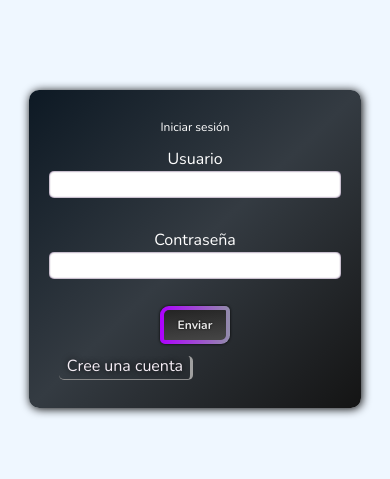
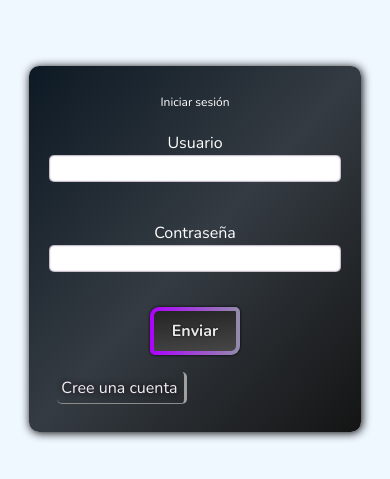
Before and after one commit to GuidoGlielmi/alkemy-project, a React (Create React App) app: page /#/login in a window 390 px wide. Shown: the part 173-652 px from the top of the page. Built offline with nearby package versions, Linux system fonts and the light colour scheme.

Commit message:
CSS responsiveness improved

```diff
--- a/src/components/button/Button.module.css
+++ b/src/components/button/Button.module.css
@@ -19,11 +19,11 @@
   transform: scale(0.98);
 }
 .small {
-  font-size: var(--global-font-small);
+  font-size: 0.75em;
 }
 .medium {
-  font-size: var(--global-font-medium);
+  font-size: 1em;
 }
 .large {
-  font-size: var(--global-font-large);
+  font-size: 1.5em;
 }
--- a/src/components/card/Card.module.css
+++ b/src/components/card/Card.module.css
@@ -19,6 +19,8 @@
 }
 .card > div {
   display: flex;
+  justify-content: space-evenly;
+  flex-wrap: wrap;
   gap: 20px;
 }
 .card > :last-child {
--- a/src/components/header/Header.module.css
+++ b/src/components/header/Header.module.css
@@ -15,3 +15,13 @@
   margin: 0 1vw;
   gap: 1vw;
 }
+@media (max-width: 768px) {
+  .header {
+    flex-direction: column;
+  }
+  .header > div {
+    flex-direction: column;
+    align-items: center;
+    gap: 1vh;
+  }
+}
--- a/src/components/task-group/TaskGroup.module.css
+++ b/src/components/task-group/TaskGroup.module.css
@@ -6,6 +6,7 @@
   flex-direction: column;
   flex: 1 1 0px; /* all items with equal width */
   position: relative;
+  min-width: 0;
   padding: 0 20px;
 }
 
@@ -18,3 +19,12 @@
   font-size: 1.7em;
   align-self: center;
 }
+@media (max-width: 768px) {
+  .group + .group {
+    border-left: none;
+    border-top: solid 3px rgb(80, 80, 80);
+  }
+  .group {
+    padding: 20px 0;
+  }
+}
--- a/src/components/tasks/Tasks.module.css
+++ b/src/components/tasks/Tasks.module.css
@@ -1,8 +1,7 @@
 .tasks {
   display: flex;
   position: relative;
-  margin-top: 5vh;
-  padding-top: 40px;
+  margin-top: max(5vw, 5vh);
 }
 
 .tasks span {
--- a/src/index.css
+++ b/src/index.css
@@ -33,13 +33,17 @@ input {
 }
 a,
 .buttonSecondary {
+  flex-shrink: 0;
   position: relative;
   color: #f5edf5;
   text-decoration: none;
   text-shadow: 0 0 6px black;
   transition: all 0.1s ease;
   width: max-content;
-  margin: 10px 0 10px 18px;
+  text-align: center;
+  margin: max(1vw, 1vh);
+  padding: 4px;
+  padding-right: max(2%, 10px);
 }
 a:hover,
 .buttonSecondary:hover {
@@ -52,9 +56,9 @@ a::before,
 .buttonSecondary::before {
   content: '';
   position: absolute;
-  right: -10px;
-  bottom: -2px;
-  width: calc(100% + 18px);
+  bottom: 0;
+  right: 0;
+  width: 100%;
   height: 100%;
   border-radius: 5px;
   border-right: 3px solid #a0a0a0;
--- a/src/views/login/Login.module.css
+++ b/src/views/login/Login.module.css
@@ -11,7 +11,8 @@
 .form form {
   display: flex;
   flex-direction: column;
-  width: 50%;
+  gap: max(1vw, 1vh);
+  width: 55%;
   max-height: 80vh;
   padding: 5%;
   border-radius: 10px;
--- a/src/views/register/Register.js
+++ b/src/views/register/Register.js
@@ -13,7 +13,7 @@ import styles from './Register.module.css';
 
 const REQUIRED_MSG = '* Campo obligatorio';
 const EMAIL_MSG = 'Ingrese un email válido';
-const getMinLengthMsg = (n) => `Ingrese más de ${n - 1} caracteres`;
+const getMinLengthMsg = n => `Ingrese más de ${n - 1} caracteres`;
 const validationSchema = () =>
   yup.object().shape({
     userName: yup.string().min(4, getMinLengthMsg(6)).required(REQUIRED_MSG),
@@ -23,12 +23,12 @@ const validationSchema = () =>
     continent: yup.string().required(REQUIRED_MSG),
     registered: yup.boolean(),
     teamID: yup.string().when('registered', {
-      is: (registered) => registered,
+      is: registered => registered,
       then: yup.string().required(REQUIRED_MSG),
       otherwise: yup.string(),
     }),
     region: yup.string().when('continent', {
-      is: (continent) => continent === 'America',
+      is: continent => continent === 'America',
       then: yup.string().required(REQUIRED_MSG),
       otherwise: yup.string(),
     }),
@@ -36,7 +36,9 @@ const validationSchema = () =>
 
 export default function Register() {
   const dispatch = useDispatch();
-  const {roles, continents, regions, justRegistered, teamID} = useSelector((state) => state);
+  const {roles, continents, regions, justRegistered, teamID, isLoggedIn} = useSelector(
+    state => state,
+  );
 
   useEffect(() => {
     dispatch(getFormInfo());
@@ -144,7 +146,10 @@ export default function Register() {
                 Identificador de equipo
               </Field>
             )}
-            <Link to='/login'>Ya tiene una cuenta?</Link>
+            <div style={{display: 'flex', justifyContent: 'space-between'}}>
+              <Link to='/login'>Ya tiene una cuenta?</Link>
+              {isLoggedIn && <Link to='/'>Volver a tareas</Link>}
+            </div>
             <Button type='submit'>Enviar</Button>
           </form>
         )}
--- a/src/views/register/Register.module.css
+++ b/src/views/register/Register.module.css
@@ -2,10 +2,12 @@
   display: flex;
   justify-content: center;
   align-items: center;
+  font-size: var(--global-font-medium);
 }
 .formContainer h1 {
   margin: 10px 0;
   text-align: center;
+  font-size: 1.8em;
 }
 .formContainer form {
   display: flex;
@@ -27,3 +29,8 @@
   margin-top: 30px;
   align-self: center;
 }
+@media (max-width: 768px) {
+  .formContainer form {
+    width: 90%;
+  }
+}
--- a/src/views/tasks/Tasks.module.css
+++ b/src/views/tasks/Tasks.module.css
@@ -33,7 +33,7 @@
   display: flex;
   flex-direction: column;
   align-items: center;
-  padding: 3%;
+  padding: min(7vw, 7vh);
   border-radius: 20px 9px 20px 9px;
   border: 4px solid transparent;
   background: linear-gradient(rgb(59, 59, 59), rgb(29, 29, 29)) padding-box,
@@ -51,7 +51,7 @@
   display: flex;
   flex-direction: column;
   align-items: center;
-  margin-bottom: 10vh;
+  margin-bottom: min(10vw, 10vh);
   text-align: center;
 }
 .selectPriority div {
```
